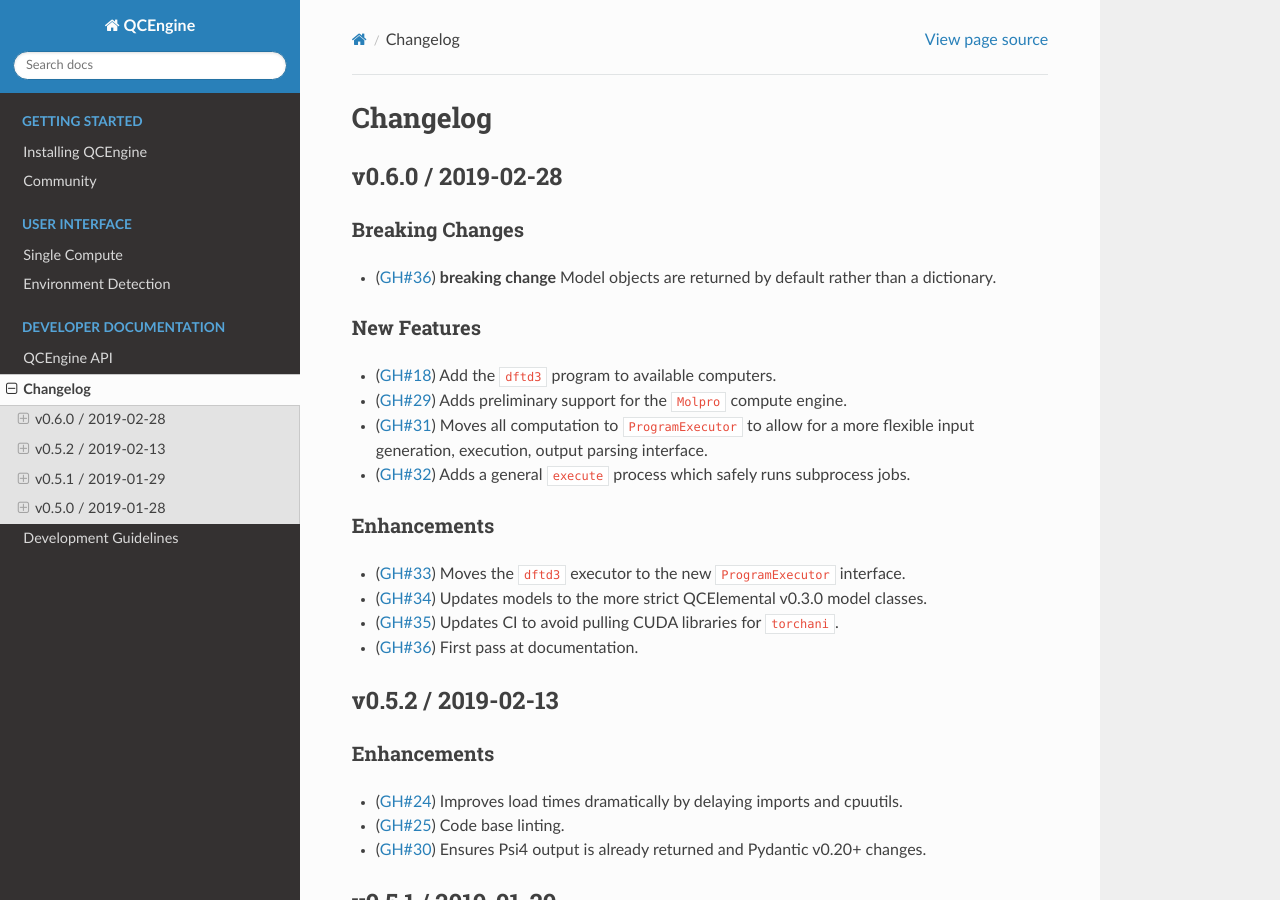
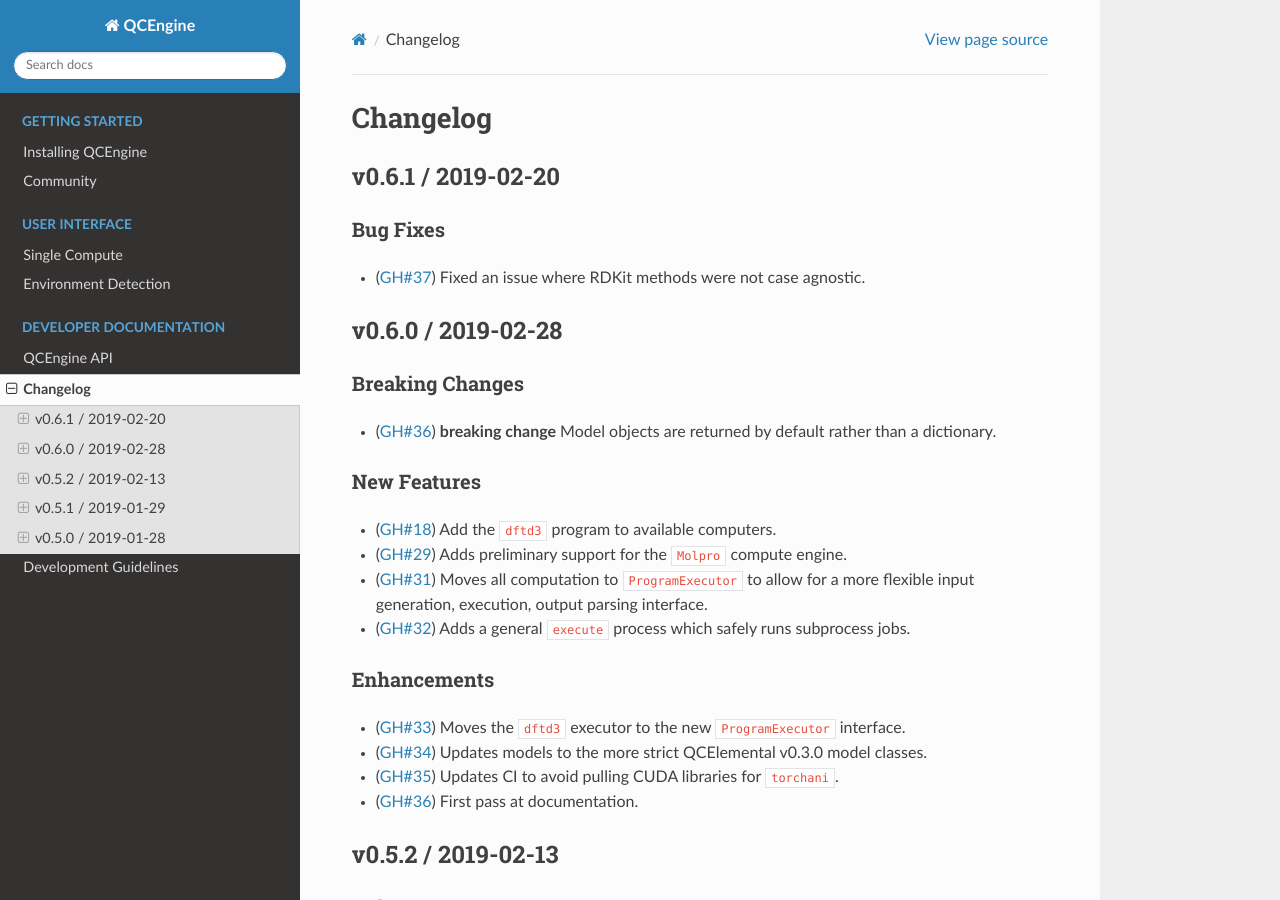
Before and after one commit to MolSSI/QCEngine, a Sphinx documentation site: the page built from docs/source/changelog.rst, in a window 1280 px wide and 900 px high. Built offline with Sphinx 7.4.7 and the Read the Docs theme 2.0.0, drawn with Linux system fonts in a browser that asks for light colours; the version number could not be read and is left out.

Commit message:
RDKit: Fixes issue where methods should be case agnostic

```diff
--- a/docs/source/changelog.rst
+++ b/docs/source/changelog.rst
@@ -12,6 +12,14 @@ Changelog
 ..
 .. Bug Fixes
 .. +++++++++
+
+v0.6.1 / 2019-02-20
+-------------------
+
+Bug Fixes
++++++++++
+
+- (:pr:`37`) Fixed an issue where RDKit methods were not case agnostic.
 
 v0.6.0 / 2019-02-28
 -------------------
```
Also changed, not shown: 1 other file.
